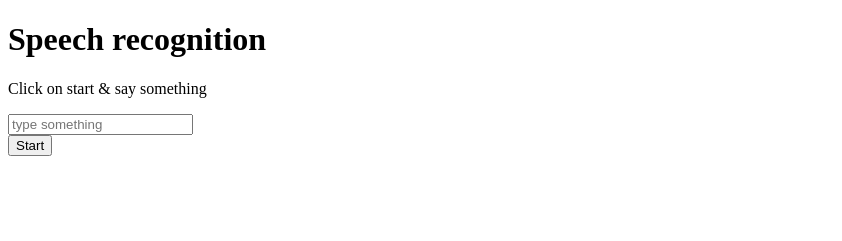
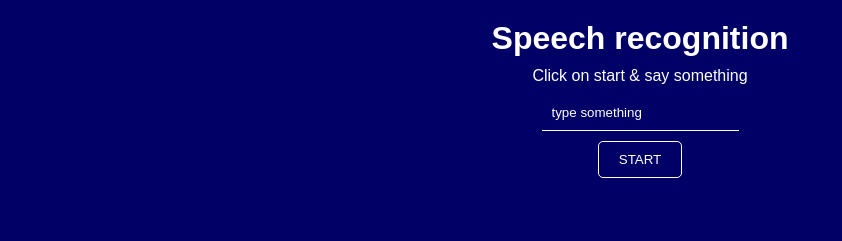
Before and after one commit to MattGri/speech-recognition-app, a plain HTML site: page index.html in a window 1280 px wide. Shown: the whole page, without its empty margins (0-842 px from the left). Drawn offline with Linux system fonts and the light colour scheme.

Commit message:
Added css

```diff
--- a/index.html
+++ b/index.html
@@ -4,6 +4,7 @@
     <meta charset="UTF-8" />
     <meta name="viewport" content="width=device-width, initial-scale=1.0" />
     <title>Speech recognition</title>
+    <link rel="stylesheet" href="style.css" />
   </head>
   <body>
     <div class="wrapper">
--- /dev/null
+++ b/style.css
@@ -0,0 +1,85 @@
+* {
+  margin: 0;
+  padding: 0;
+  box-sizing: border-box;
+  font-family: arial;
+}
+
+body {
+  background-color: #000066;
+}
+
+.wrapper {
+  margin: 0 auto;
+  text-align: center;
+  padding: 20px;
+  width: 800px;
+}
+
+.wrapper .title {
+  color: #fff;
+  margin-bottom: 10px;
+}
+
+.wrapper .text {
+  color: #fff;
+  margin: 10px 0px;
+}
+
+.wrapper .inputValue {
+  outline: none;
+  color: #fff;
+  padding: 10px;
+  background-color: #000066;
+  border-top-style: hidden;
+  border-left-style: hidden;
+  border-right-style: hidden;
+  border-bottom: 1px solid #fff;
+}
+
+.wrapper .inputValue::placeholder {
+  color: #fff;
+}
+
+.wrapper .startBtn {
+  color: #fff;
+  border-radius: 5px;
+  cursor: pointer;
+  text-transform: uppercase;
+  border: 1px solid #fff;
+  background-color: #000066;
+  display: block;
+  margin: 10px auto 0 auto;
+  transition: 0.5s;
+  padding: 10px 20px;
+}
+
+.wrapper .startBtn:hover {
+  background-color: #fff;
+  color: #000066;
+}
+
+.wrapper .results {
+  margin: 0 auto;
+  display: flex;
+  justify-content: space-between;
+  align-items: center;
+  padding: 20px;
+  flex-wrap: wrap;
+}
+
+@media (max-width: 900px) {
+  .wrapper .results {
+    width: auto;
+  }
+
+  .wrapper {
+    width: auto;
+  }
+}
+
+@media (max-width: 490px) {
+  .wrapper .results {
+    justify-content: center;
+  }
+}
```
